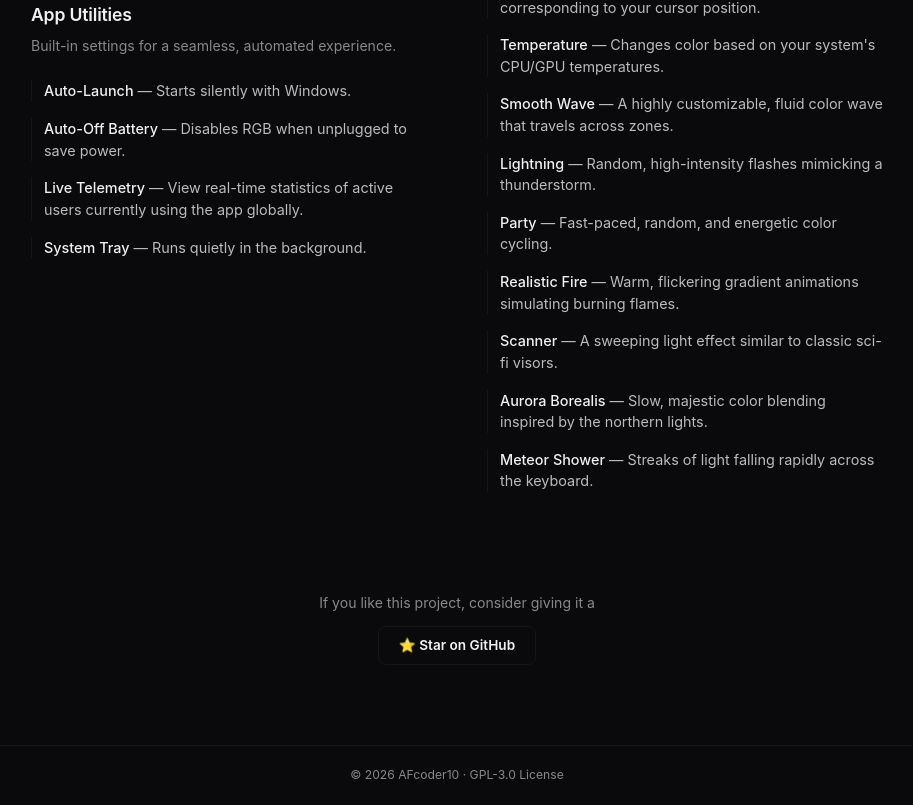
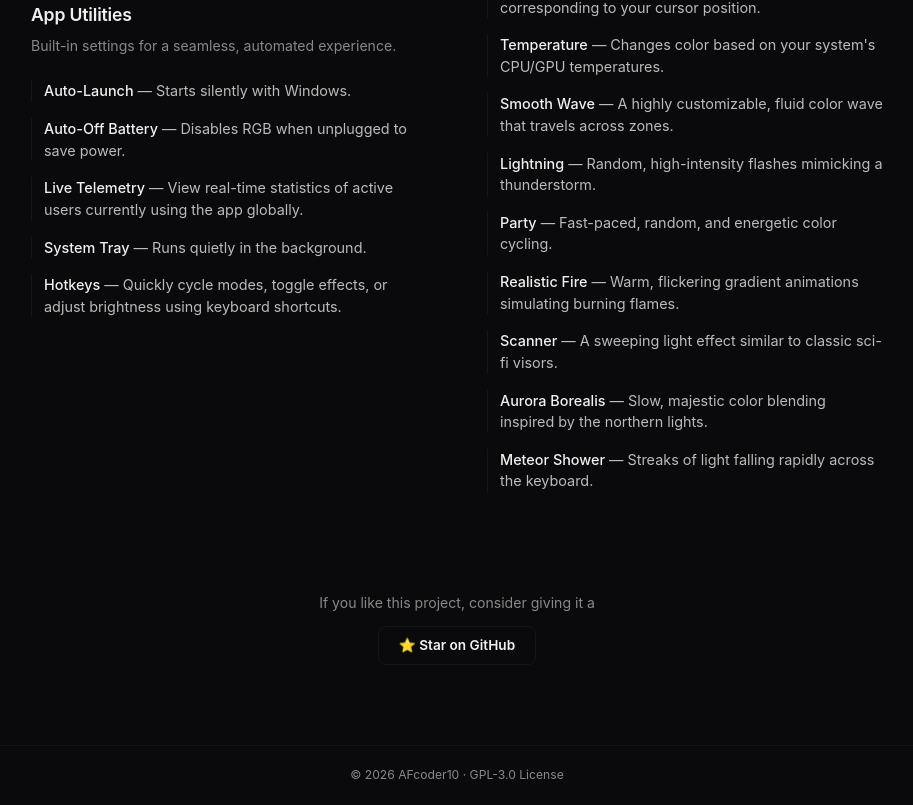
Before and after one commit to AFcoder10/4-Zone-Keyboard-RGB-Toolkit, a React (Vite) app in the folder website/: page /#/ in a window 1280 px wide. Shown: the part 1685-2490 px from the top of the page, without its empty margins (183-1096 px from the left). Built offline with nearby package versions, Linux system fonts and the light colour scheme; no server answers.

Commit message:
docs: add Hotkeys feature to website

```diff
--- a/website/src/pages/Home.jsx
+++ b/website/src/pages/Home.jsx
@@ -104,6 +104,7 @@
               <li><strong>Auto-Off Battery</strong> — Disables RGB when unplugged to save power.</li>
               <li><strong>Live Telemetry</strong> — View real-time statistics of active users currently using the app globally.</li>
               <li><strong>System Tray</strong> — Runs quietly in the background.</li>
+              <li><strong>Hotkeys</strong> — Quickly cycle modes, toggle effects, or adjust brightness using keyboard shortcuts.</li>
             </ul>
           </div>
 
```
